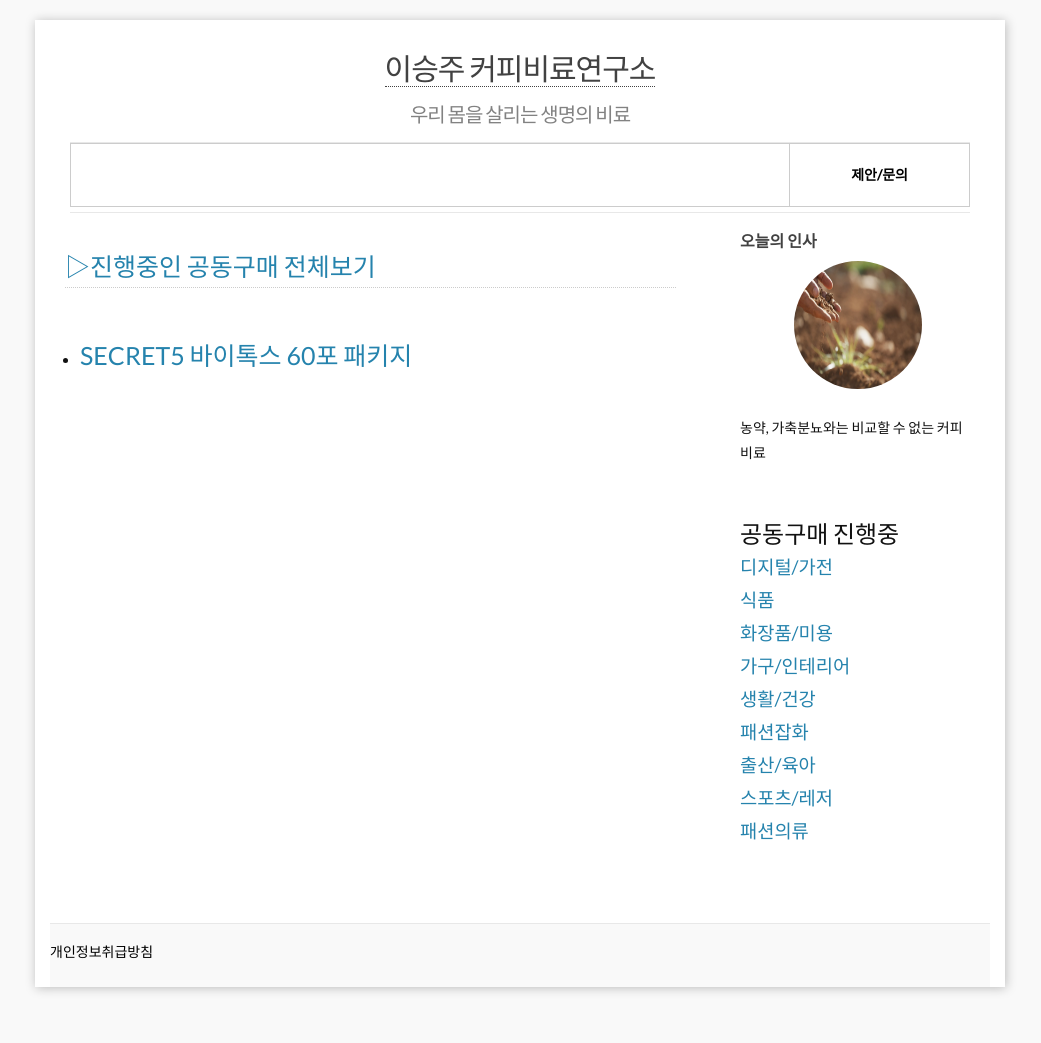
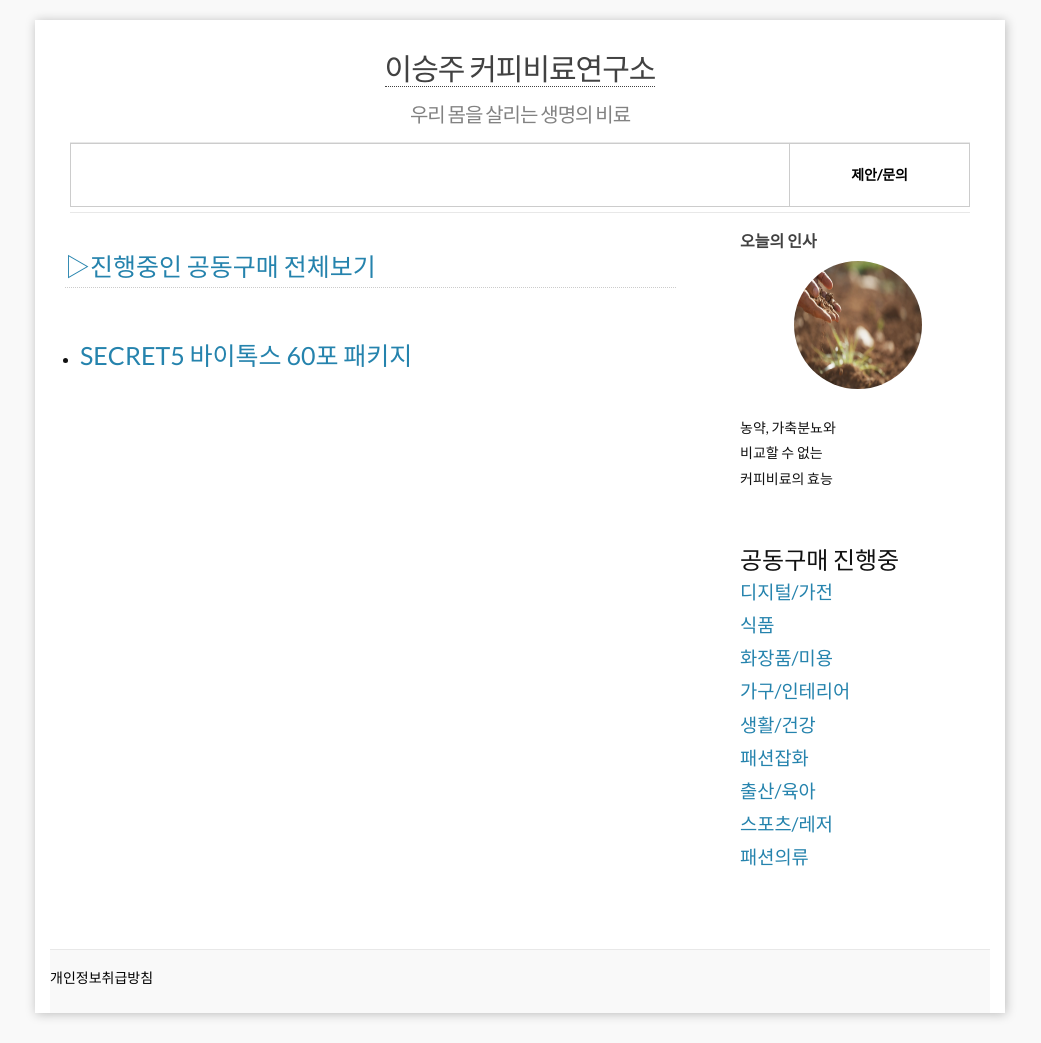
Before and after one commit to leevra/hair, a Jekyll site: the page built from index.html, in a window 1280 px wide. Shown: the whole page, without its empty margins (120-1161 px from the left). Built offline with Jekyll 4.4.1, drawn with Linux system fonts in a browser that asks for light colours; the list of posts is cut into pages by our own code; comment, search, counter and statistics services are not loaded; before the commit the page ends 1017 px from its top, so only the background shows below that.

Commit message:
VersionActivity

```diff
--- a/_config.yml
+++ b/_config.yml
@@ -14,7 +14,7 @@ permalink: /:title
 github_username:  leevra
 facebook_app_id:
 favicon:     "/images/recycle.png"
-aboutme: 농약, 가축분뇨와는 비교할 수 없는 커피비료 # these are shown on aboutme-sidebar.
+aboutme: 농약, 가축분뇨와 <br>비교할 수 없는 <br>커피비료의 효능 # these are shown on aboutme-sidebar.
 aboutme_photo: /images/20181218_044007.jpg # your photo.
 google_analytics_key:   # put YOUR key here to enable tracking! (blank to disable)
 
```
